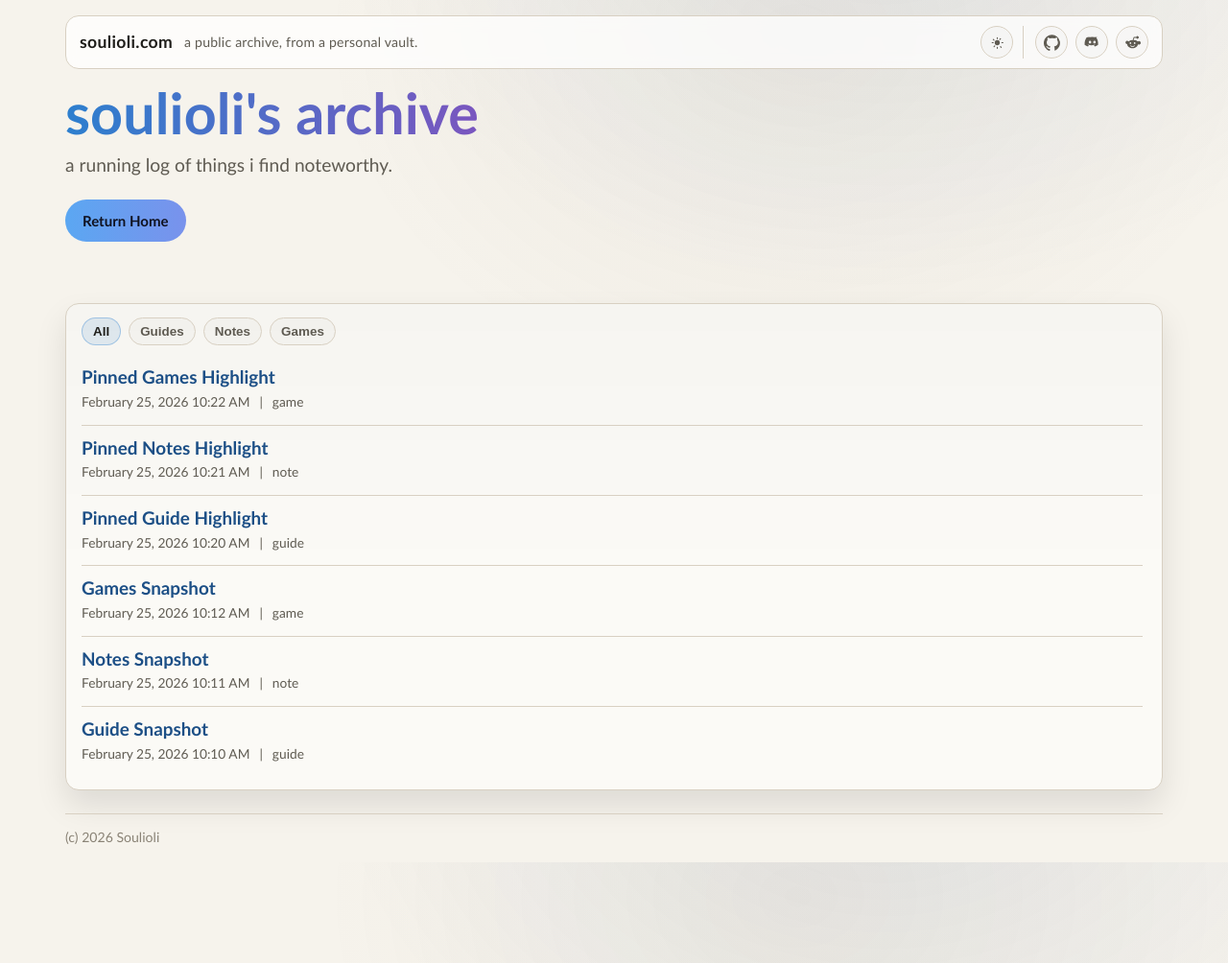
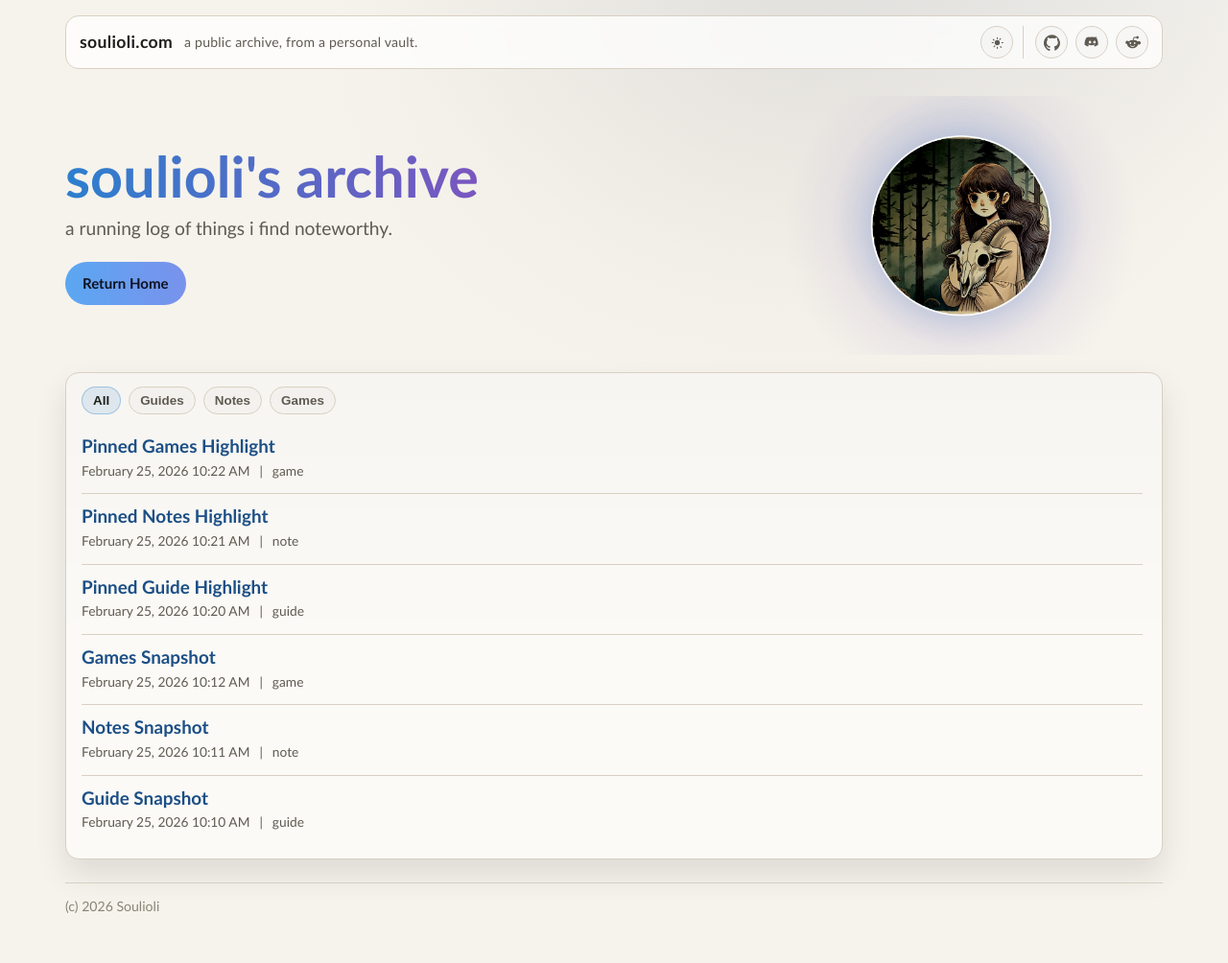
Before and after one commit to Souliolii/soulioli.com, a Jekyll site: the page built from archive.html, in a window 1280 px wide. Shown: the whole page at 96% size. Built offline with Jekyll 4.4.1, drawn with Linux system fonts in a browser that asks for light colours.

Commit message:
Refactor hero section in archive and home pages for consistency and layout improvements

```diff
--- a/_layouts/default.html
+++ b/_layouts/default.html
@@ -463,15 +463,6 @@
       overflow-y: auto;
       padding-right: 4px;
     }
-    body.archive-page .wrap{
-      padding-bottom: 14px;
-    }
-    body.archive-page .hero{
-      margin: 14px 0 10px;
-    }
-    body.archive-page .hero-home{
-      margin-bottom: 64px;
-    }
     body.archive-page .archive-scroll{
       max-height: clamp(260px, calc(100vh - 360px), 500px);
     }
--- a/archive.html
+++ b/archive.html
@@ -4,11 +4,18 @@ title: Archive
 ---
 
 <div class="hero hero-home">
-  <div>
-    <h1><span class="brand-gradient">soulioli's archive</span></h1>
-    <p>a running log of things i find noteworthy.</p>
-    <div class="hero-actions">
-      <a class="btn btn-primary" href="/">Return Home</a>
+  <div class="hero-split">
+    <div>
+      <h1><span class="brand-gradient">soulioli's archive</span></h1>
+      <p>a running log of things i find noteworthy.</p>
+      <div class="hero-actions">
+        <a class="btn btn-primary" href="/">Return Home</a>
+      </div>
+    </div>
+    <div class="hero-visual{% unless site.hero_logo %} is-fallback{% endunless %}" aria-hidden="true">
+      {% if site.hero_logo %}
+        <img class="hero-visual-logo" src="{{ site.hero_logo | relative_url }}" alt="" />
+      {% endif %}
     </div>
   </div>
 </div>
--- a/index.html
+++ b/index.html
@@ -6,8 +6,8 @@ title: Home
 <div class="hero hero-home">
   <div class="hero-split">
     <div>
-      <h1><span class="brand-gradient">soulioli's archive</span></h1>
-      <p>a running log of things i find noteworthy.</p>
+      <h1><span class="brand-gradient">soulioli's sanctuary</span></h1>
+      <p>the last page on the internet.</p>
       <div class="hero-actions">
         <a class="btn btn-primary" href="/archive">Browse Archive</a>
       </div>
```
